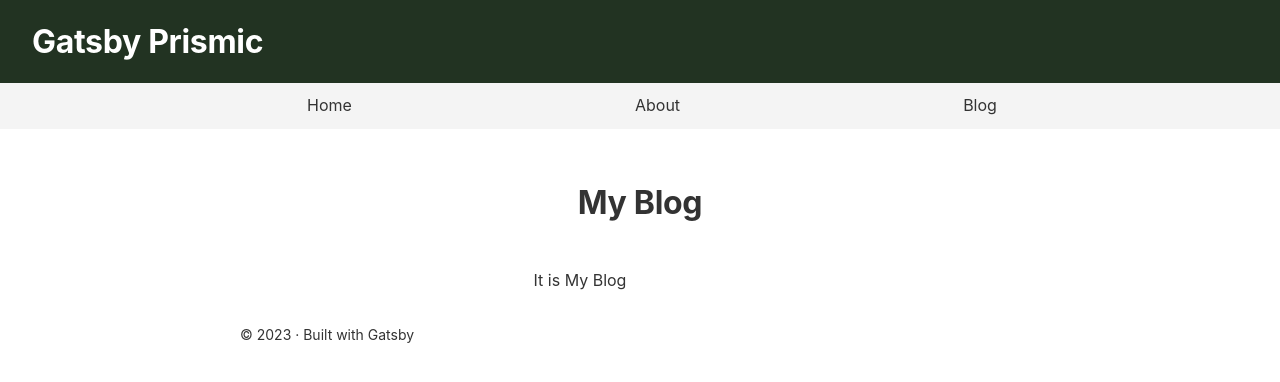
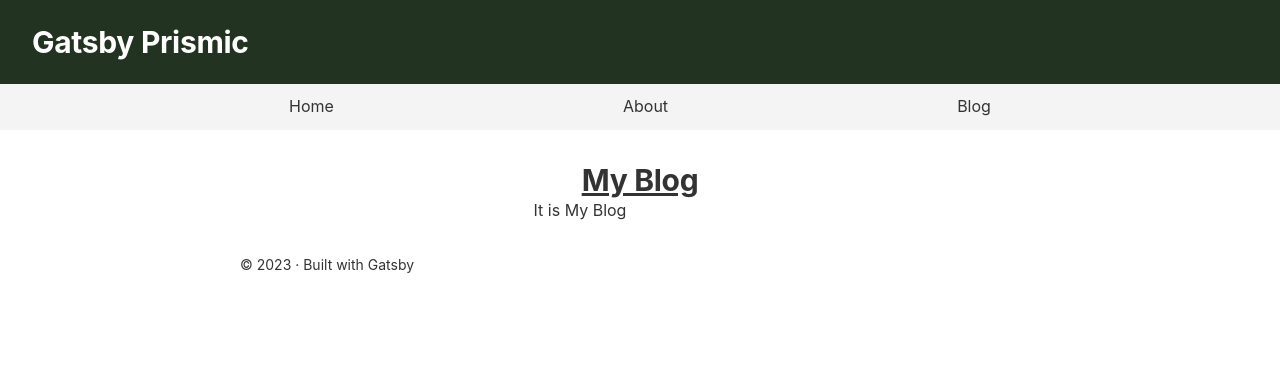
Before and after one commit to konvod93/gataby-prismic, a Gatsby site: page / in a window 1280 px wide. Built offline with nearby package versions, Linux system fonts and the light colour scheme; Gatsby itself is replaced by a stand-in of ours.

Commit message:
installed tailwind

```diff
--- a/gatsby-browser.js
+++ b/gatsby-browser.js
@@ -1,3 +1,4 @@
+import './src/styles/global.css'
 /**
  * Implement Gatsby's Browser APIs in this file.
  *
--- a/gatsby-config.js
+++ b/gatsby-config.js
@@ -20,6 +20,7 @@ module.exports = {
     siteUrl: `https://gatsbystarterdefaultsource.gatsbyjs.io/`,
   },
   plugins: [
+    `gatsby-plugin-postcss`,
     `gatsby-plugin-image`,
     {
       resolve: `gatsby-source-filesystem`,
--- a/package.json
+++ b/package.json
@@ -18,8 +18,12 @@
     "react-dom": "^18.2.0"
   },
   "devDependencies": {
+    "autoprefixer": "^10.4.14",
     "dotenv": "^16.3.1",
-    "prettier": "^2.8.8"
+    "gatsby-plugin-postcss": "^6.11.0",
+    "postcss": "^8.4.24",
+    "prettier": "^2.8.8",
+    "tailwindcss": "^3.3.2"
   },
   "keywords": [
     "gatsby"
--- /dev/null
+++ b/postcss.config.js
@@ -0,0 +1,6 @@
+module.exports = {
+  plugins: {
+    tailwindcss: {},
+    autoprefixer: {},
+  },
+}
--- a/src/components/header.js
+++ b/src/components/header.js
@@ -12,7 +12,7 @@ const Header = ({ siteTitle }) => (
       background: `#232`,
     }}
   >
-    <h1 style={{ margin: 0 }}>
+    <h1 className='text-3xl font-bold m-0' style={{ margin: 0 }}>
         <Link
           to="/"
           style={{
--- a/src/pages/index.js
+++ b/src/pages/index.js
@@ -10,7 +10,7 @@ import * as styles from "../components/index.module.css"
 const IndexPage = () => (
   <Layout>
     <div className={styles.textCenter}>
-      <h1>
+      <h1 className='text-3xl font-bold underline'>
         My Blog
       </h1>
       <p>It is My Blog</p>
--- /dev/null
+++ b/src/styles/global.css
@@ -0,0 +1,3 @@
+@tailwind base;
+@tailwind components;
+@tailwind utilities;
--- /dev/null
+++ b/tailwind.config.js
@@ -0,0 +1,11 @@
+/** @type {import('tailwindcss').Config} */
+module.exports = {
+  content: [
+    "./src/pages/**/*.{js,jsx,ts,tsx}",
+    "./src/components/**/*.{js,jsx,ts,tsx}",
+  ],
+  theme: {
+    extend: {},
+  },
+  plugins: [],
+}
```
Also changed, not shown: 2 other files.
